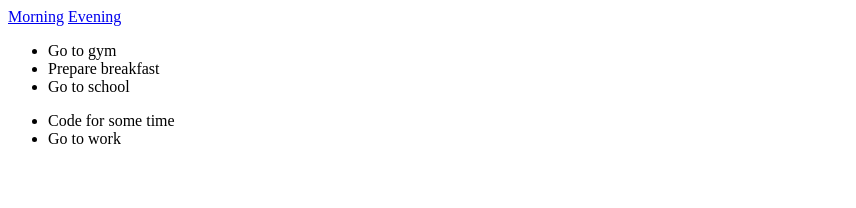
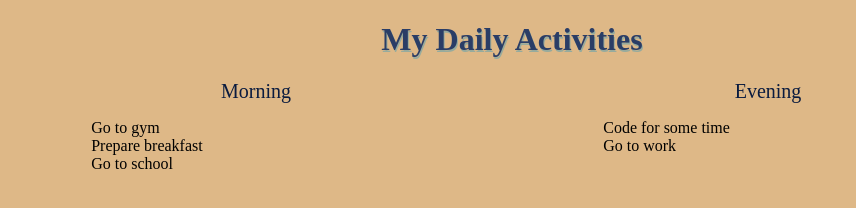
Before and after one commit to ygitore/my-daily-activities, a plain HTML site: page index.html in a window 1280 px wide. Shown: the whole page, without its empty margins (0-856 px from the left). Drawn offline with Linux system fonts and the light colour scheme.

Commit message:
changed background added styles to the page

```diff
--- a/index.html
+++ b/index.html
@@ -4,28 +4,29 @@
     <meta charset="UTF-8">
     <meta name="viewport" content="width=device-width, initial-scale=1.0">
     <title>Document</title>
+    <link rel="stylesheet" href="main.css">
 </head>
 <body>
-    <a href="index.html">Morning</a>
-    <a href="#">Evening</a>
+    <h1>My Daily Activities</h1>
+    <nav class="navigation">
+        <a class = "btn-nav" href="index.html">Morning</a>
+        <a class = "btn-nav" href="#">Evening</a>
+    </nav>
+
     <main>
-        <article>
-            <section>
-                <div>
+        <article class="list-article">
+            <section  class="morning-activities lists-of-activities">
                 <ul>
                     <li>Go to gym</li>
                     <li>Prepare breakfast</li>
                     <li>Go to school</li>
                 </ul>
-                </div>
             </section>
-            <section>
-                <div>
+            <section  class="lists-of-activities">
                 <ul>
                     <li>Code for some time</li>
                     <li>Go to work</li>
                 </ul>
-                </div>
             </section>
         </article>
     </main>
--- a/main.css
+++ b/main.css
@@ -0,0 +1,44 @@
+body{
+    box-sizing: border-box;
+    padding: 0;
+    margin: 0;
+    text-align: center;
+    width: 80%;
+    background-color: burlywood;
+}
+ul li{
+    list-style: none;
+}
+.navigation a{
+    color: rgb(10, 27, 63);
+    text-decoration: none;
+    font-size: 20px;
+}
+a:hover{
+    border-bottom: 2px solid rgb(189, 38, 108);
+    transition-delay: 0.5s;
+}
+h1{
+    color: rgb(42, 61, 102);
+    text-shadow: 1px 2px rgba(21, 147, 197, 0.349);
+}
+.navigation, .list-article{
+    display: flex;
+    flex-wrap: nowrap;
+    flex-direction: row;
+    flex-grow: 1;
+    justify-content: space-around;
+}
+.btn-nav{
+    flex-basis: 30%;
+    margin: 0;
+}
+.lists-of-activities{
+    flex-basis: 40%;
+}
+li{
+    text-align: left;
+}
+.morning-activities{
+    border: 1p solid rgb(86, 7, 175);
+}
```
Lines whose indentation alone changed are shown as unchanged.
